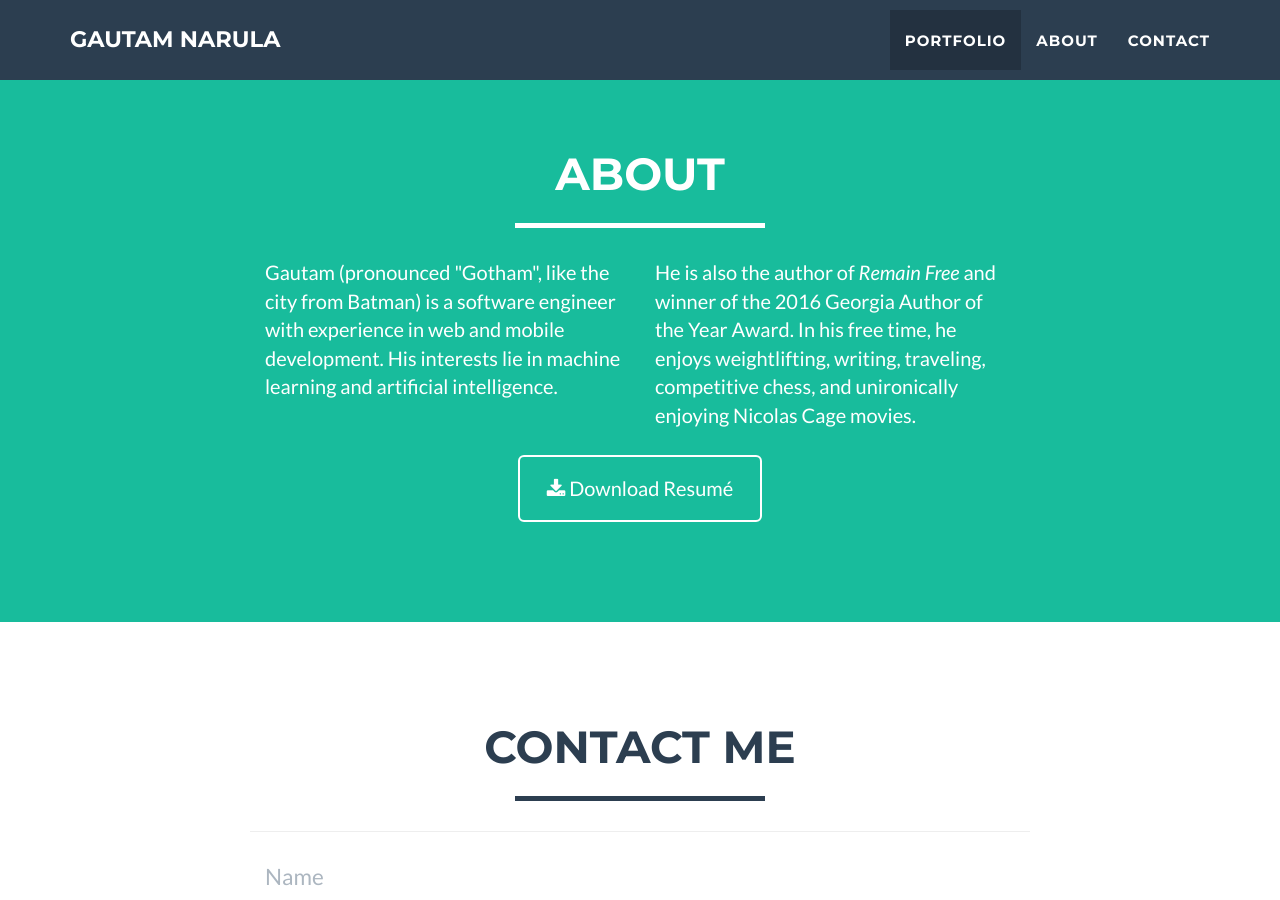
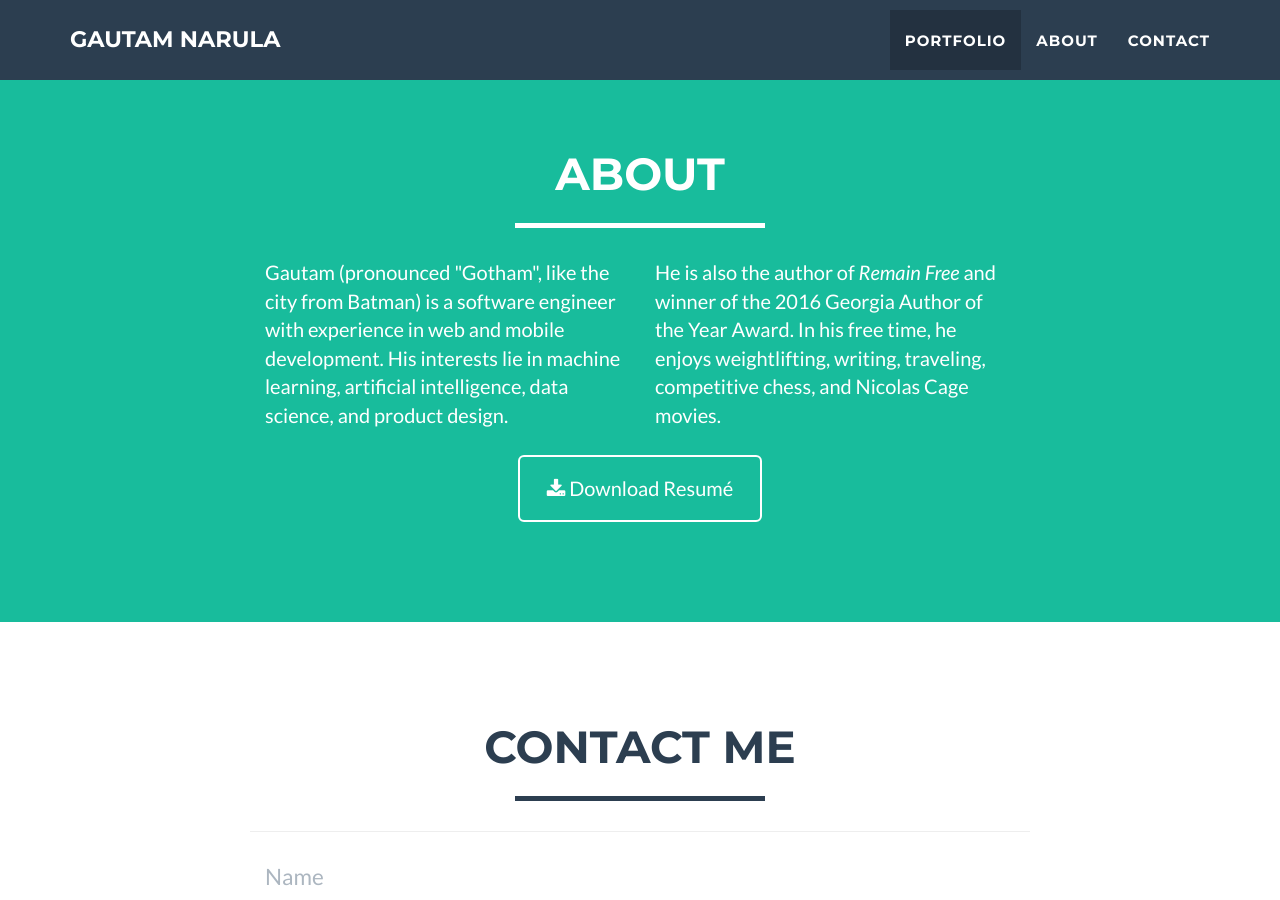
Before and after one commit to gnarizzy/gnarizzy.github.io, a Jekyll site: the page built from index.html, in a window 1280 px wide and 900 px high, scrolled down 1659 px. Built offline with Jekyll 4.4.1, drawn with Linux system fonts in a browser that asks for light colours.

Commit message:
Update about.html

```diff
--- a/_includes/about.html
+++ b/_includes/about.html
@@ -9,10 +9,10 @@
             </div>
             <div class="row">
                 <div class="col-lg-4 col-lg-offset-2">
-                    <p>Gautam (pronounced "Gotham", like the city from Batman) is a software engineer with experience in web and mobile development. His interests lie in machine learning and artificial intelligence.
+                    <p>Gautam (pronounced "Gotham", like the city from Batman) is a software engineer with experience in web and mobile development. His interests lie in machine learning, artificial intelligence, data science, and product design.
                 </div>
                 <div class="col-lg-4">
-                    <p>He is also the author of <i>Remain Free</i> and winner of the 2016 Georgia Author of the Year Award. In his free time, he enjoys weightlifting, writing, traveling, competitive chess, and unironically enjoying Nicolas Cage movies.  </p>
+                    <p>He is also the author of <i>Remain Free</i> and winner of the 2016 Georgia Author of the Year Award. In his free time, he enjoys weightlifting, writing, traveling, competitive chess, and Nicolas Cage movies.  </p>
                 </div>
                 <div class="col-lg-8 col-lg-offset-2 text-center">
                     <a href="https://www.dropbox.com/s/g53pip5ci4cvfk8/Gautam%20Narula%20Resume.pdf?dl=0" target="_blank" class="btn btn-lg btn-outline">
```
